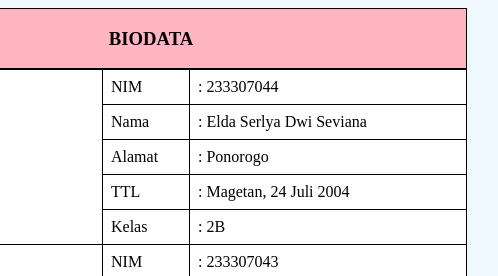
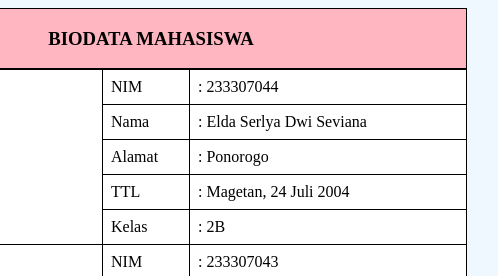
Before and after one commit to eldaserlya/html_dasar4, a plain HTML site: page latihan_1_8.html in a window 1280 px wide. Shown: the top 276 px of the page, 489-987 px from the left. Drawn offline with Linux system fonts and the light colour scheme.

Commit message:
latihan1.8

```diff
--- a/latihan_1_8.html
+++ b/latihan_1_8.html
@@ -36,7 +36,7 @@
 <body bgcolor="AliceBlue">
     <table>
         <tr>
-        <caption ><h3><strong>BIODATA</strong></h3></caption>
+        <caption ><h3><strong>BIODATA MAHASISWA</strong></h3></caption>
         </tr>
         <tr>
             <td class="photo-cell" rowspan="5">
```
